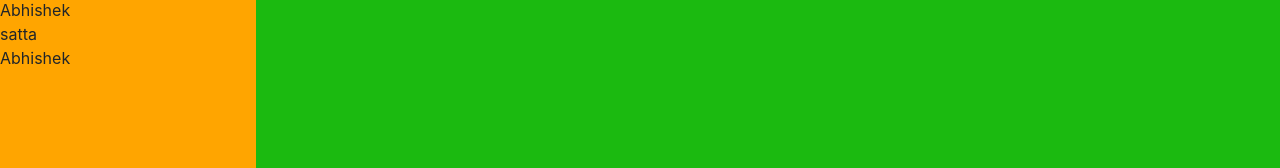
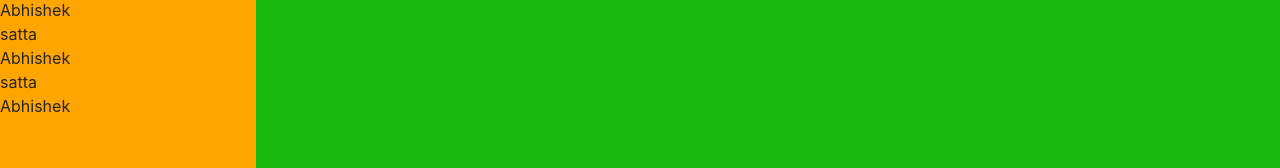
Before and after one commit to Satwinder04/spotify-clone, a React (Create React App) app: page /home in a window 1280 px wide. Shown: the part 322-490 px from the top of the page. Built offline with nearby package versions, Linux system fonts and the light colour scheme.

Commit message:
new changes

```diff
--- a/src/components/Home.js
+++ b/src/components/Home.js
@@ -78,6 +78,8 @@ function Home() {
                 <p>Abhishek</p>
                 <p>satta</p>
                 <p>Abhishek</p>
+                <p>satta</p>
+                <p>Abhishek</p>
               </div>
             </div>
           </div>
```
